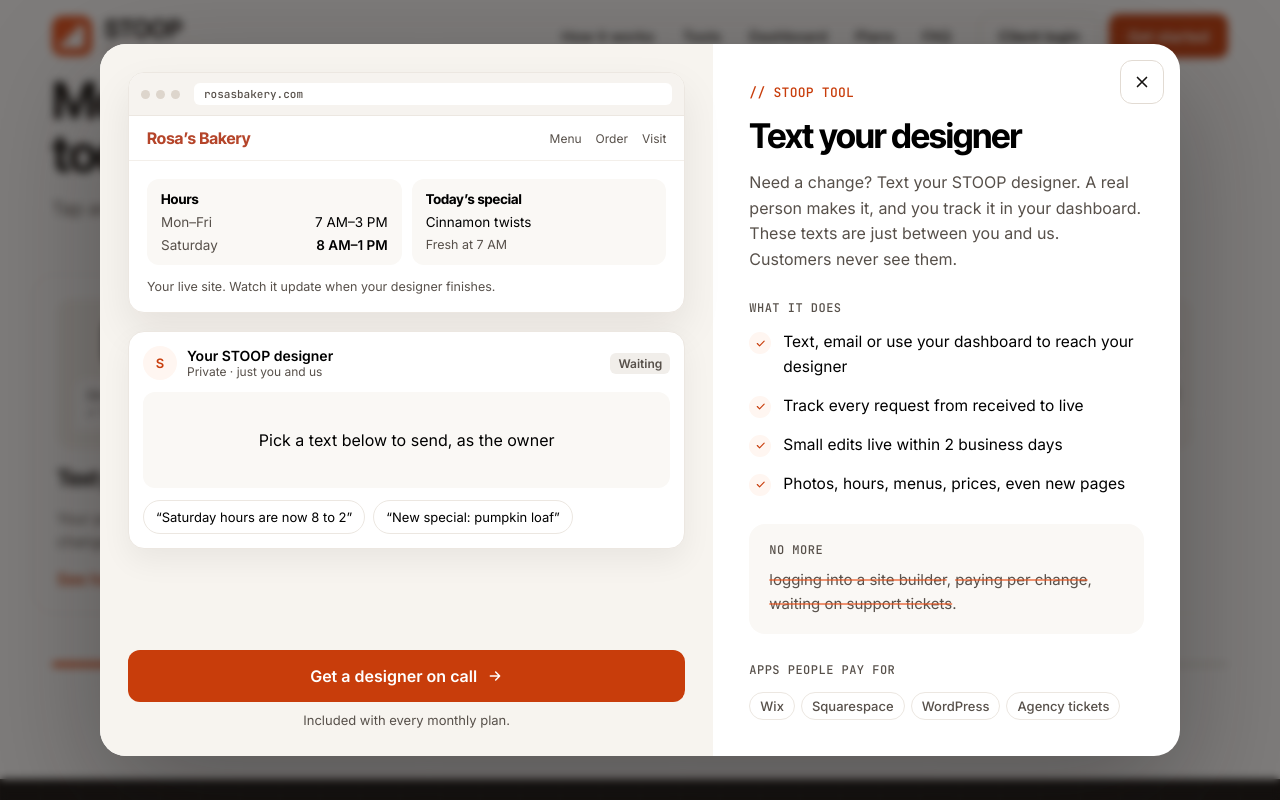
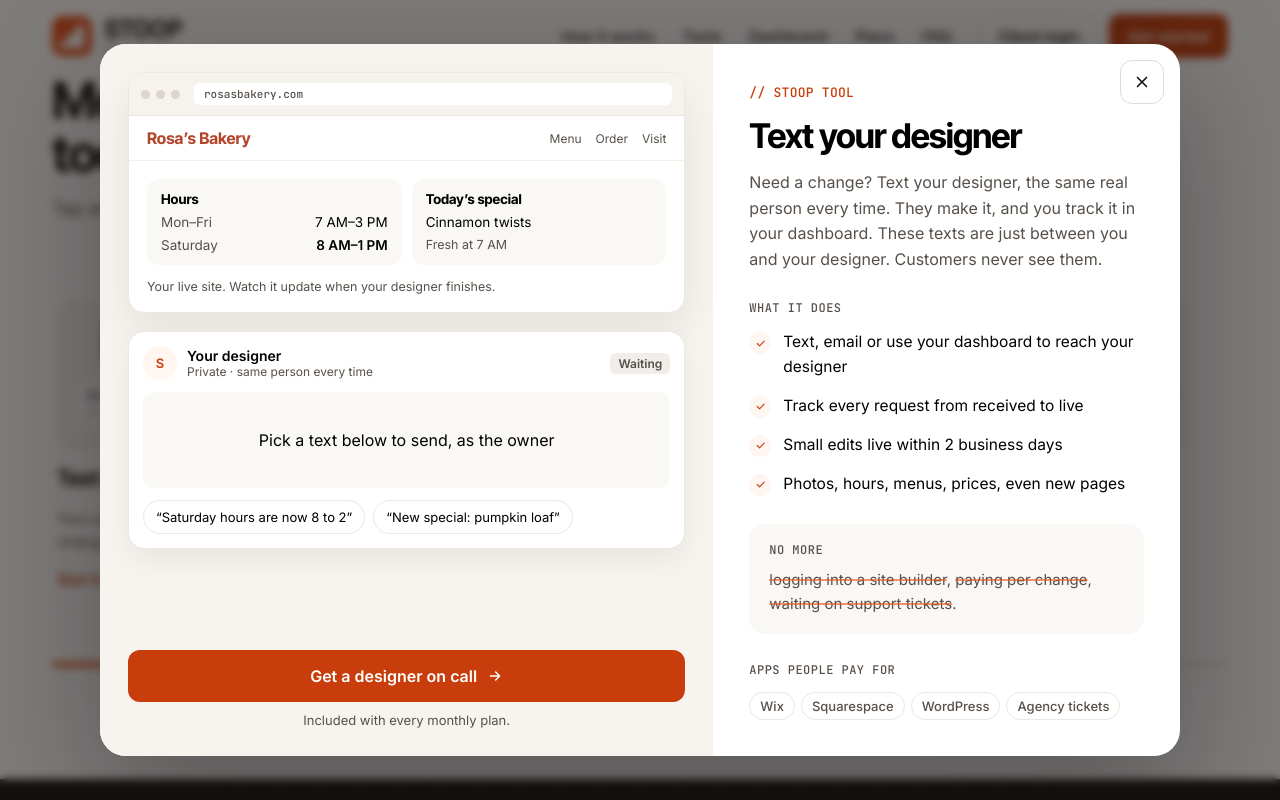
Before and after one commit to stoopdesignco/stoop-site, a plain HTML site: page index.html in a window 1280 px wide. Both pictures are taken after a click on the button 177 px from the left and 3067 px from the top of the page. Shown: the part 2623-3423 px from the top of the page. Drawn offline with Linux system fonts and the light colour scheme.

Commit message:
Your designer wording; one-designer, real-person notes in footer and FAQ
Co-Authored-By: Claude Opus 5.5 <noreply@anthropic.com>
Claude-Session: https://claude.ai/code/session_01TYVNj8XhMBELuuFWNmBqFS

```diff
--- a/assets/main.js
+++ b/assets/main.js
@@ -71,7 +71,7 @@
     text: {
       title: 'Text your designer', cta: 'Get a designer on call', color: '#B5452A', custom: false,
       site: ['Rosa’s Bakery', 'rosasbakery.com', ['Menu', 'Order', 'Visit']],
-      lede: 'Need a change? Text your STOOP designer. A real person makes it, and you track it in your dashboard. These texts are just between you and us. Customers never see them.',
+      lede: 'Need a change? Text your designer, the same real person every time. They make it, and you track it in your dashboard. These texts are just between you and your designer. Customers never see them.',
       does: ['Text, email or use your dashboard to reach your designer', 'Track every request from received to live', 'Small edits live within 2 business days', 'Photos, hours, menus, prices, even new pages'],
       replaces: ['logging into a site builder', 'paying per change', 'waiting on support tickets'],
       apps: ['Wix', 'Squarespace', 'WordPress', 'Agency tickets'],
@@ -80,7 +80,7 @@
         sb.innerHTML = '<div class="fgrid"><div class="sum" id="tHours"><b style="font-family:var(--hf)">Hours</b><div><span>Mon–Fri</span>7 AM–3 PM</div><div><span>Saturday</span><b id="tSat">8 AM–1 PM</b></div></div>' +
           '<div class="sum" id="tSpec"><b style="font-family:var(--hf)">Today’s special</b><div style="display:block" id="tSpecTxt">Cinnamon twists</div><span class="hint">Fresh at 7 AM</span></div></div>' +
           '<span class="hint">Your live site. Watch it update when your designer finishes.</span>';
-        ext.innerHTML = '<div class="phone"><div class="phone-top"><span class="av">S</span><div><b>Your STOOP designer</b><small>Private · just you and us</small></div><span class="status st-new" id="tSt">Waiting</span></div>' +
+        ext.innerHTML = '<div class="phone"><div class="phone-top"><span class="av">S</span><div><b>Your designer</b><small>Private · same person every time</small></div><span class="status st-new" id="tSt">Waiting</span></div>' +
           '<div class="thread" id="tThread"><span class="hint" style="margin:auto">Pick a text below to send, as the owner</span></div>' +
           '<div class="qpick" id="tPick"><button data-k="sat">“Saturday hours are now 8 to 2”</button><button data-k="spec">“New special: pumpkin loaf”</button></div></div>';
         var MSG = { sat: ['Saturday hours are now 8 to 2', function () { $('#tSat').textContent = '8 AM–2 PM'; return '#tHours'; }],
--- a/index.html
+++ b/index.html
@@ -276,11 +276,12 @@
 <div class="faq-list" id="faqList">
 <div class="faq-trace" aria-hidden="true"><i id="faqFill"></i></div>
 <button class="faq-q on" aria-expanded="true">Do I own my website?</button><div class="faq-a-inline">Your domain, content and photos are always yours. You can also buy out the whole site at any time on a monthly plan. After 12 months you can stay month to month, leave, or buy it out.</div>
-<button class="faq-q" aria-expanded="false">What does "unlimited edits" mean?</button><div class="faq-a-inline">Text your STOOP designer as many changes as you like, one at a time, or send them through your dashboard. These texts are just between you and us. Small edits go live within 2 business days.</div>
+<button class="faq-q" aria-expanded="false">What does "unlimited edits" mean?</button><div class="faq-a-inline">Text your designer as many changes as you like, one at a time, or send them through your dashboard. These texts are just between you and your designer. Small edits go live within 2 business days.</div>
 <button class="faq-q" aria-expanded="false">I already have a website. Now what?</button><div class="faq-a-inline">We rebuild it, move over everything worth keeping, protect your search rankings and keep your business email working.</div>
 <button class="faq-q" aria-expanded="false">How fast can I launch?</button><div class="faq-a-inline">Within 14 days of getting your content, or your first month is free.</div>
 <button class="faq-q" aria-expanded="false">Is there a contract?</button><div class="faq-a-inline">Monthly plans have a 12-month minimum, then go month to month. Launch is a one-time payment with nothing after.</div>
 <button class="faq-q" aria-expanded="false">Can I keep my booking app?</button><div class="faq-a-inline">Yes. We connect the tools you already use, or replace them with your own booking built into your site.</div>
+<button class="faq-q" aria-expanded="false">Who will I be working with?</button><div class="faq-a-inline">One designer, start to finish. The same real person handles your design, your edits and your messages. No bots, no ticket queue, no handoffs.</div>
 <button class="faq-q" aria-expanded="false">Can I buy out my site?</button><div class="faq-a-inline">Yes, any time on a monthly plan. You pay a one-time buyout, we hand over the full site files and help you move it wherever you want. No hard feelings.</div>
 <button class="faq-q" aria-expanded="false">How do I get paid online?</button><div class="faq-a-inline">Through Stripe. Store orders, deposits and gift cards are paid on your site and go straight to your bank account. Stripe takes its standard processing fee per sale.</div>
 </div>
@@ -304,6 +305,7 @@
 <div style="display:flex;flex-direction:column;gap:14px;max-width:320px">
 <span class="logo"><span class="logo-tile" style="background:#fff"><svg width="24" height="24" fill="#E8501A" aria-hidden="true"><use href="#stair"/></svg></span><span class="logo-words"><span class="logo-stoop" style="color:#fff">STOOP</span><span class="logo-co" style="color:#fff;opacity:.85">DESIGN CO.</span></span></span>
 <span style="font-size:14px;line-height:1.6">Bringing customers to your doorstep.</span>
+<span style="font-size:13px;line-height:1.6;opacity:.85">One designer, start to finish. Every message is answered by a real person.</span>
 </div>
 <div class="foot-cols">
 <div><span class="mono">COMPANY</span><a href="#how">How it works</a><a href="#plans">Plans</a><a href="#tools">Tools</a></div>
```
